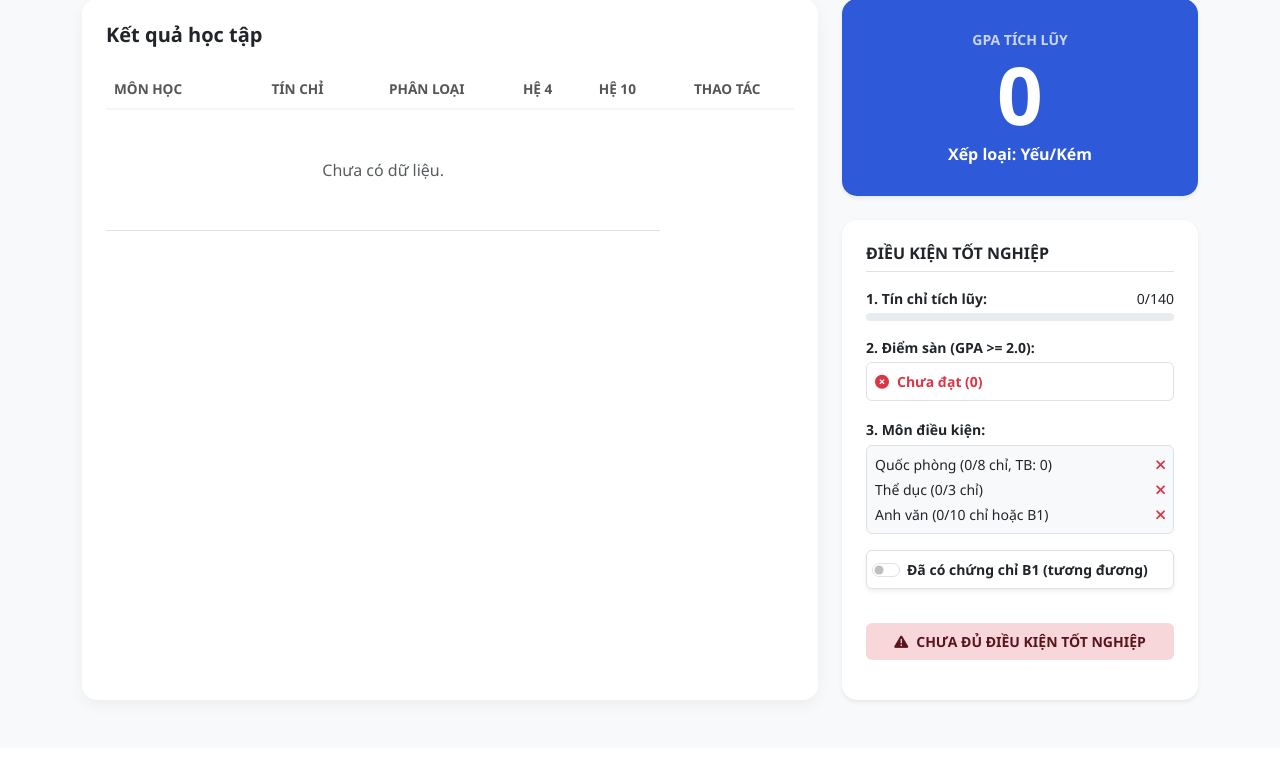
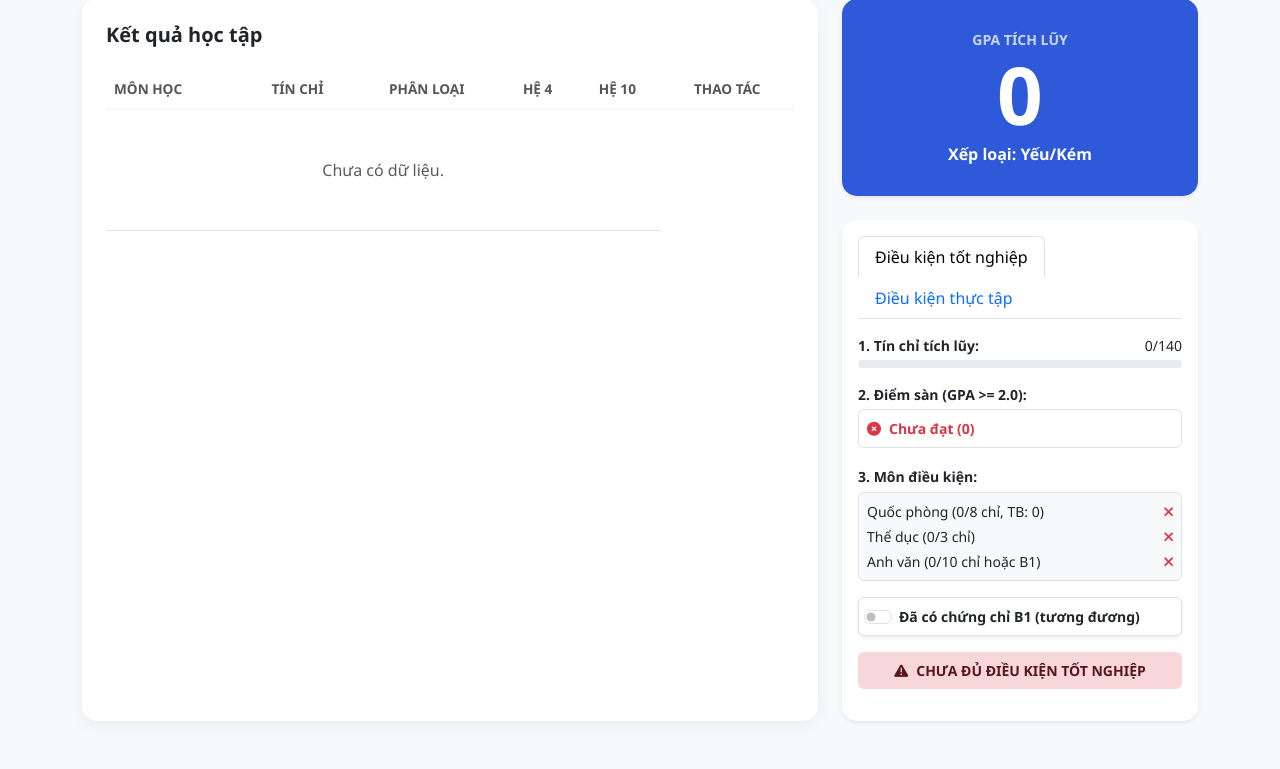
Before and after one commit to Bhjtran/nienluancoso_GPA, a PHP site: page / in a window 1280 px wide. Shown: the part 323-1092 px from the top of the page. Before the commit the page ends 1029 px from the top, so only its background shows below. Run offline with PHP 8.4, Linux system fonts and the light colour scheme; the visitor is signed in with stand-in values (Sample User, id 1); tables that the repository leaves empty or names only in its code hold one stand-in row (values such as "Sample post").

Commit message:
thực tập

```diff
--- a/index.php
+++ b/index.php
@@ -119,7 +119,23 @@ function tinhGPAChuan($mssv) {
     return ($tong_tc > 0) ? round($tong_diem / $tong_tc, 2) : 0;
 }
 
+function tinhTinChiThucTap($mssv) {
+    global $conn;
 
+    $sql = "
+        SELECT SUM(m.so_tc) AS tong_tc
+        FROM v_bang_diem_max v
+        JOIN mon_hoc m ON v.ma_hp = m.ma_hp
+        WHERE v.mssv = '$mssv'
+          AND v.diem_4_max >= 1.0
+          AND m.loai_hp != 'DieuKien'
+    ";
+
+    $res = mysqli_query($conn, $sql);
+    $row = mysqli_fetch_assoc($res);
+
+    return (int)($row['tong_tc'] ?? 0);
+}
 function convertDiemSoSangChu($diem4) {
     if ($diem4 >= 4.0) return "A";
     if ($diem4 >= 3.5) return "B+";
@@ -358,6 +374,7 @@ function convertDiemSoSangChu($diem4) {
 
         <div class="col-lg-4">
             <div class="gpa-card mb-4 shadow-sm">
+
                 <?php $gpa = tinhGPAChuan($mssv); ?>
                 <p class="small text-uppercase mb-1 fw-bold opacity-75">GPA TÍCH LŨY</p>
                 <div class="gpa-val"><?php echo $gpa; ?></div>
@@ -367,9 +384,29 @@ function convertDiemSoSangChu($diem4) {
                     ?>
                 </p>
             </div>
+            <?php
+$tong_tc_thuctap = tinhTinChiThucTap($mssv);
+$dat_thuctap = $tong_tc_thuctap >= 120;
+?>
 
-            <div class="card p-4 shadow-sm">
-                <h6 class="fw-bold mb-3 text-dark border-bottom pb-2">ĐIỀU KIỆN TỐT NGHIỆP</h6>
+<div class="card p-3 shadow-sm">
+    <ul class="nav nav-tabs mb-3" role="tablist">
+        <li class="nav-item">
+            <button class="nav-link active" data-bs-toggle="tab" data-bs-target="#totnghiep">
+                Điều kiện tốt nghiệp
+            </button>
+        </li>
+        <li class="nav-item">
+            <button class="nav-link" data-bs-toggle="tab" data-bs-target="#thuctap">
+                Điều kiện thực tập
+            </button>
+        </li>
+    </ul>
+
+    <div class="tab-content">
+
+        <!-- TAB TỐT NGHIỆP -->
+        <div class="tab-pane fade show active" id="totnghiep">
                 <?php
                                     // --- LOGIC KIỂM TRA THEO QUY CHẾ 3266/QĐ-ĐHCT ---
 
@@ -469,7 +506,36 @@ function convertDiemSoSangChu($diem4) {
                         <div class="alert alert-danger border-0 py-2 small fw-bold"><i class="fas fa-exclamation-triangle me-2"></i>CHƯA ĐỦ ĐIỀU KIỆN TỐT NGHIỆP</div>
                     <?php endif; ?>
                 </div>
+        </div>
+
+        <!-- TAB THỰC TẬP -->
+        <div class="tab-pane fade" id="thuctap">
+            <p class="fw-bold mb-1">Tín chỉ tích lũy</p>
+
+            <div class="progress mb-2" style="height: 10px;">
+                <div class="progress-bar bg-primary"
+                     style="width: <?php echo min(100, $tong_tc_thuctap / 120 * 100); ?>%">
+                </div>
             </div>
+
+            <p class="small mb-2">
+                <?php echo $tong_tc_thuctap; ?> / 120 tín chỉ
+            </p>
+
+            <?php if ($dat_thuctap): ?>
+                <div class="alert alert-success mb-0">
+                    ✅ ĐỦ ĐIỀU KIỆN THỰC TẬP
+                </div>
+            <?php else: ?>
+                <div class="alert alert-warning mb-0">
+                    ⏳ Còn thiếu <?php echo 120 - $tong_tc_thuctap; ?> tín chỉ để được thực tập
+                </div>
+            <?php endif; ?>
+        </div>
+
+    </div>
+</div>
+
         </div>
     </div>
 </div>
```
